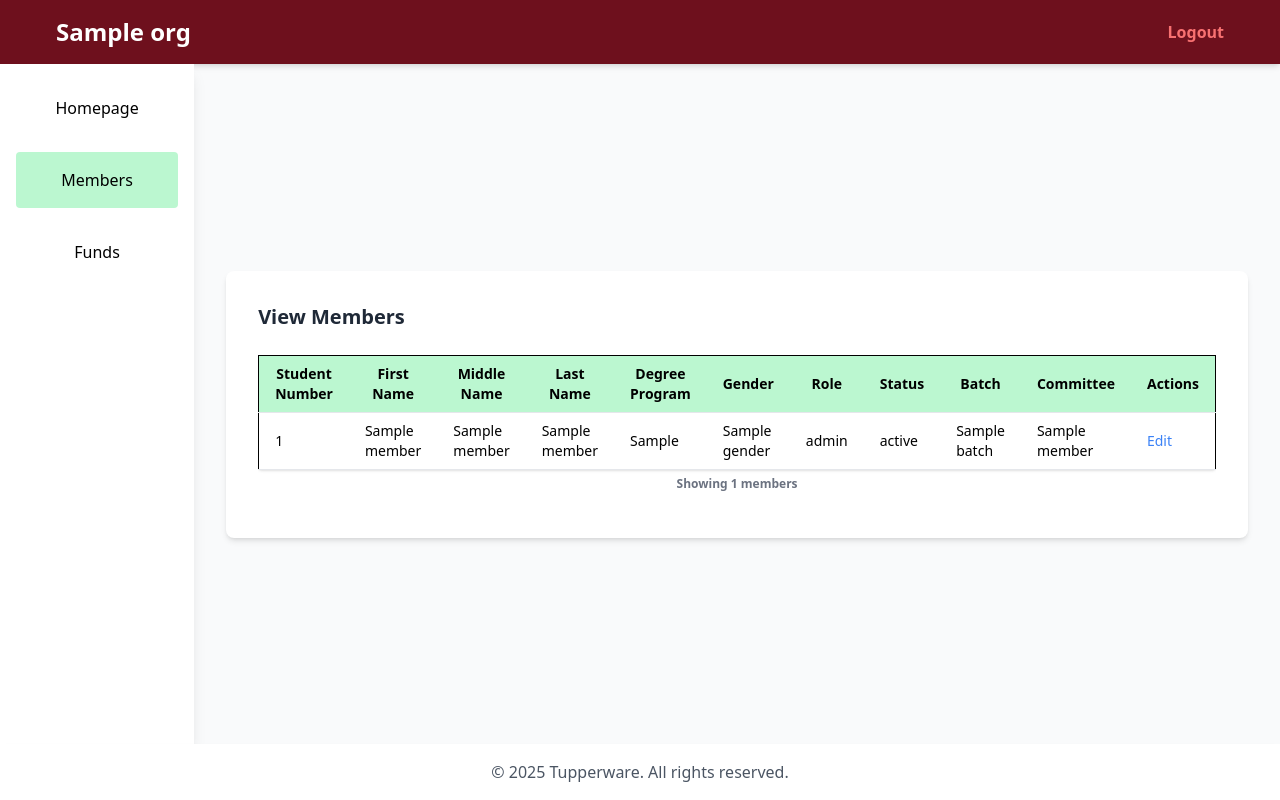
After one commit to alexgaaranes/Final-Project-CMSC127, a Flask app: template app/templates/org/org_members.html in a window 1280 px wide. The commit adds this page. Run offline with Flask 3, Linux system fonts and the light colour scheme; the template is opened without the code that fills it: most values are stand-ins (such as "Sample title", 1, 10 or a date in 2020); some libraries are stand-ins or nearby versions.

Commit message:
feat: member view

```diff
--- /dev/null
+++ b/app/templates/org/org_members.html
@@ -0,0 +1,129 @@
+<!DOCTYPE html>
+<html lang="en">
+<head>
+    <meta charset="UTF-8">
+    <meta name="viewport" content="width=device-width, initial-scale=1.0">
+    <title>Organization Members - OrgSys</title>
+    <script src="https://cdn.tailwindcss.com"></script>
+</head>
+<body class="bg-gray-50 min-h-screen flex flex-col items-center">
+    <header class="w-full bg-[#6e101d] shadow-md p-4 flex justify-between items-center">
+        <h1 class="text-2xl font-bold text-left pl-10 text-white">{{ org.org_name }}</h1>
+        <a href="/logout"><h3 class="text-2x; font-bold text-right pr-10 text-red-400">Logout</h3></a>
+    </header>
+
+    <div class="flex flex-1 w-full">
+        <!-- Side Drawer -->
+        <aside class="w-64 bg-white shadow-lg p-4 flex flex-col">
+            <nav class="flex flex-col gap-4 h-full">
+                <a href="/org/home" class="py-4 px-4 rounded hover:bg-green-100 transition-colors font-medium w-full text-center">Homepage</a>
+                <a href="/org/members" class="py-4 px-4 bg-green-200 rounded hover:bg-green-100 transition-colors font-medium w-full text-center">Members</a>
+                <a href="/org/funds" class="py-4 px-4 rounded hover:bg-green-100 transition-colors font-medium w-full text-center">Funds</a>
+            </nav>
+        </aside>
+        <main class="flex-grow flex flex-col items-center justify-center p-8">
+            <div class="bg-white rounded-lg shadow-md p-8 w-full max-w-5xl">
+                <h2 class="text-xl font-semibold mb-6 text-gray-800">View Members</h2>
+                <div class="overflow-x-auto">
+                    <!-- Create a table base on the sent data from the route (TODO: add filtering)-->
+                    <table class="min-w-full bg-white border border-black rounded shadow">
+                        <caption class="caption-bottom text-gray-700 font-semibold mb-3">
+                            <span class="text-xs text-gray-500 p-3">Showing {{ members|length }} members</span>
+                        </caption>
+                        <thead>
+                            <tr class="bg-green-200 text-sm">
+                                <th class="py-2 px-4 border-b text-sm">Student Number</th>
+                                <th class="py-2 px-4 border-b text-sm">First Name</th>
+                                <th class="py-2 px-4 border-b text-sm">Middle Name</th>
+                                <th class="py-2 px-4 border-b text-sm">Last Name</th>
+                                <th class="py-2 px-4 border-b text-sm">Degree Program</th>
+                                <th class="py-2 px-4 border-b text-sm">Gender</th>
+                                <th class="py-2 px-4 border-b text-sm">Role</th>
+                                <th class="py-2 px-4 border-b text-sm">Status</th>
+                                <th class="py-2 px-4 border-b text-sm">Batch</th>
+                                <th class="py-2 px-4 border-b text-sm">Committee</th>
+                                <th class="py-2 px-4 border-b text-sm">Actions</th>
+                            </tr>
+                        </thead>
+                        <tbody>
+                            {% for member in members %}
+                            <tr class="hover:bg-red-50 text-sm">
+                                <td class="py-2 px-4 border-b text-sm">{{ member.std_num }}</td>
+                                <td class="py-2 px-4 border-b text-sm">{{ member.f_name }}</td>
+                                <td class="py-2 px-4 border-b text-sm">{{ member.m_name }}</td>
+                                <td class="py-2 px-4 border-b text-sm">{{ member.l_name }}</td>
+                                <td class="py-2 px-4 border-b text-sm">{{ member.degree_program }}</td>
+                                <td class="py-2 px-4 border-b text-sm">{{ member.gender }}</td>
+                                <td class="py-2 px-4 border-b text-sm">{{ member.role }}</td>
+                                <td class="py-2 px-4 border-b text-sm">{{ member.status }}</td>
+                                <td class="py-2 px-4 border-b text-sm">{{ member.batch }}</td>
+                                <td class="py-2 px-4 border-b text-sm">{{ member.committee_name }}</td>
+                                <td class="py-2 px-4 border-b text-sm">
+                                    <button class="text-blue-500 hover:text-blue-700 edit-button" data-member='{{ member|tojson }}'>Edit</button>
+                                </td>
+                            </tr>
+                            {% else %}
+                            <tr>
+                                <td colspan="10" class="py-4 px-4 text-center text-gray-500 text-sm">No members found.</td>
+                            </tr>
+                            {% endfor %}
+                        </tbody>
+                    </table>
+                </div>
+            </div>
+
+            <!-- Hidden Modal-->
+            <div id="editModal" class="fixed inset-0 flex items-center justify-center bg-gray-800 bg-opacity-50 hidden">
+                <div class="bg-white p-6 rounded-lg shadow-lg w-full max-w-md">
+                    <h3 class="text-lg font-semibold mb-4">Editing: <span id="std_num"></span></h3>
+                    <form id="editForm" action="/org/edit_member" method="post">
+                        <input type="hidden" name="member_id" id="member_id">
+                        <div class="mb-4">
+                            <label for="role" class="block text-gray-700 mb-2">Role</label>
+                            <input type="text" id="role" name="role" required class="w-full px-3 py-2 border border-gray-300 rounded focus:outline-none focus:ring focus:ring-[#6e101d]">
+                        </div>
+                        <div class="mb-4">
+                            <label for="status" class="block text-gray-700 mb-2">Status</label>
+                            <input type="text" id="status" name="status" required class="w-full px-3 py-2 border border-gray-300 rounded focus:outline-none focus:ring focus:ring-[#6e101d]">
+                        </div>
+                        <div class="mb-4">
+                            <label for="commitee" class="block text-gray-700 mb-2">Commitee</label>
+                            <input type="text" id="commitee" name="commitee" required class="w-full px-3 py-2 border border-gray-300 rounded focus:outline-none focus:ring focus:ring-[#6e101d]">
+                        </div>
+                        <!--Save for new semester and AY or Save for current semester-->
+                        <div class="mb-4">
+                            <button type="submit" class="w-full bg-green-700 text-white py-2 rounded mb-4">Default Save</button>
+                            <button type="submit" class="w-full bg-gray-300 text-green-900 py-2 rounded">Save as New</button>
+                        </div>
+                    </form>
+                    <button onclick="closeModal()" class="mt-4 w-full bg-red-700 text-white py-2 rounded">Cancel</button>
+            </div>
+        </main>
+    </div>
+
+    <footer class="w-full bg-white shadow-md p-4 mt-auto">
+        <p class="text-center text-gray-600">&copy; 2025 Tupperware. All rights reserved.</p>
+    </footer>
+</body>
+<script>
+    function openModal(member) {
+        document.getElementById('std_num').innerText = member.std_num;
+        document.getElementById('role').value = member.role;
+        document.getElementById('status').value = member.status;
+        document.getElementById('commitee').value = member.committee_name;
+        document.getElementById('editModal').classList.remove('hidden');
+    }
+
+    function closeModal() {
+        document.getElementById('editModal').classList.add('hidden');
+    }
+
+    // put click event and pass the data for editing
+    document.querySelectorAll('.edit-button').forEach(button => {
+        button.addEventListener('click', () => {
+            const member = JSON.parse(button.getAttribute('data-member'));
+            openModal(member);
+        });
+    });
+</script>
+</html>
```
Also changed, not shown: app/models/member.py (+5 -2 lines), app/routes/main.py (+27 -13 lines), app/templates/mem/mem_dashboard.html (renamed from app/templates/mem_dashboard.html, +5 -5 lines), app/templates/org/org_dashboard.html (added, +40 -0 lines), app/templates/mem/mem_orgs.html (added), app/templates/mem_login.html (renamed from app/templates/memlogin.html), app/templates/org/edit_member.html (added), app/templates/org_login.html (renamed from app/templates/orglogin.html), app/templates/org_register.html (renamed from app/templates/orgregister.html).
